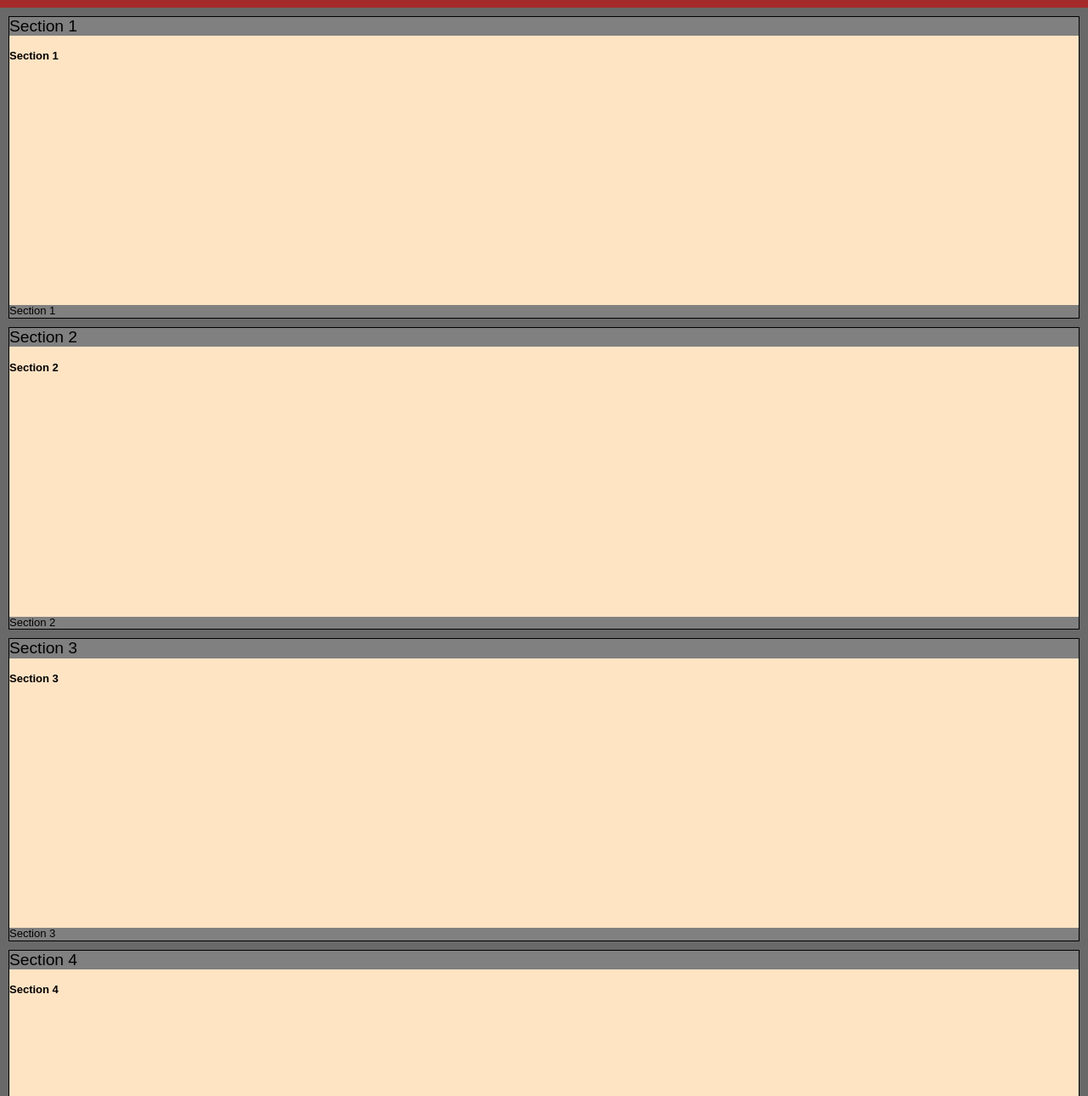
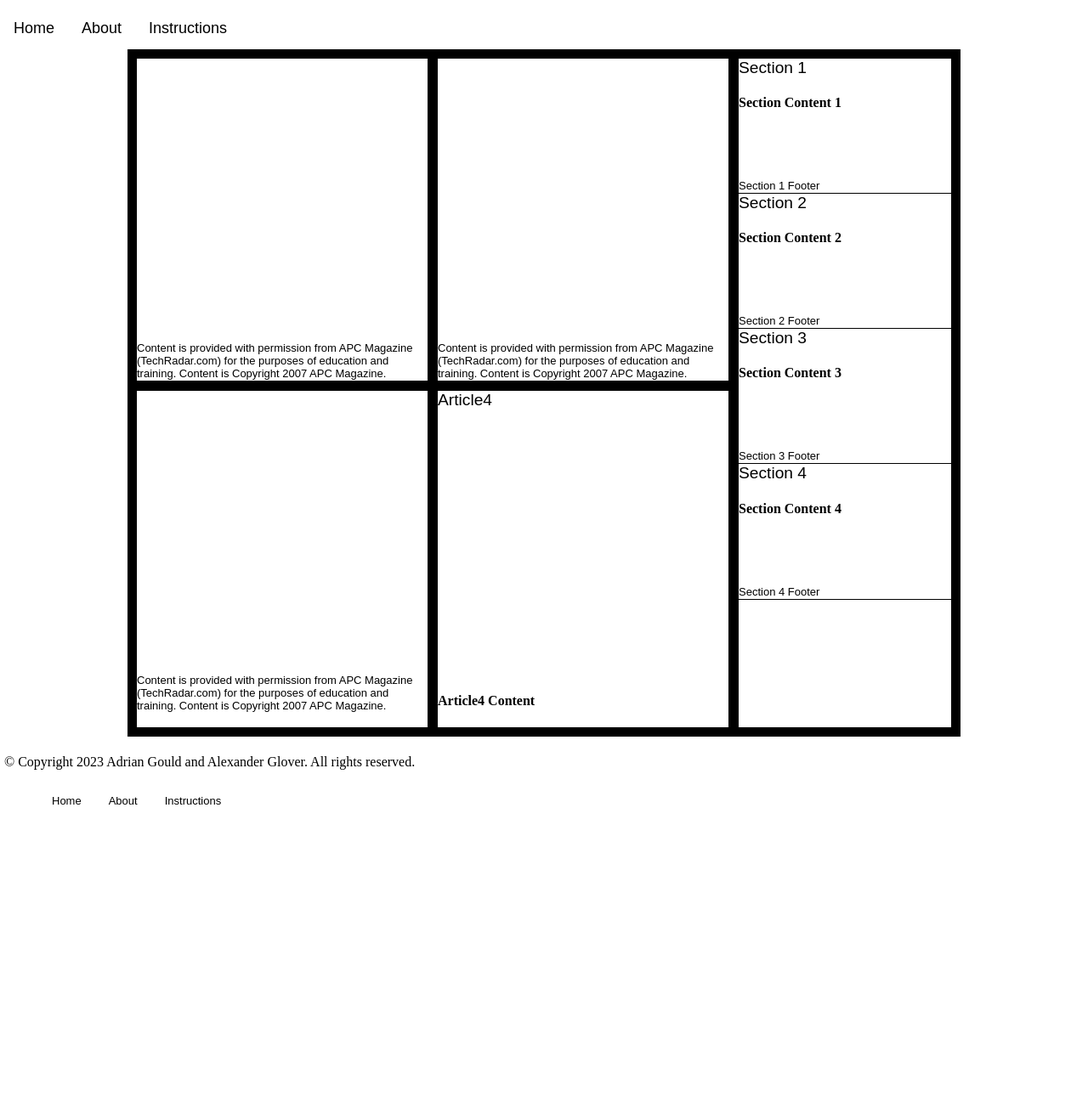
Before and after one commit to GooseTafe/web_tech, a plain HTML site: page index.html in a window 1280 px wide. Shown: the part 69-1359 px from the top of the page at 85% size. After the commit the page ends 1036 px from the top, so only its background shows below. Drawn offline with Linux system fonts and the light colour scheme; files that its build step writes are made by us from their sources.

Commit message:
Chore: lecturer asked to fix missing index.html in phase 2

```diff
--- a/assets/mobile.css
+++ b/assets/mobile.css
@@ -351,7 +351,7 @@ template {
 /*header settings across top of webpage*/
 #header{
     width:100%;
-    background: brown;
+    background: white;
 }
 /*header content settings*/
 #headerContent{
@@ -364,7 +364,7 @@ template {
 /*navigation bar background*/
 #nav{
     width:100%;
-    background-color: green;
+    background-color: white;
 }
 /*navigation content button settings*/
 #navContent{
@@ -403,13 +403,13 @@ li a:hover {
     height: auto;
     display: grid;
     grid-template-columns: auto;
-    background-color: dimgrey;
+    background-color: black;
     padding: 10px;
     gap: 10px 10px;
 }
 /*div box settings*/
 .box{
-    background-color: bisque;
+    background-color: white;
     height: auto;
     width: auto;
     border: 1px solid;
@@ -419,7 +419,7 @@ li a:hover {
 .divHeader{
     font-size: larger;
     font-family: Arial, serif;
-    background-color: grey;
+    background-color: white;
 }
 
 .divContent{
@@ -431,7 +431,7 @@ li a:hover {
 /*Aside settings*/
 #aside{
     display: none;
-    background-color: bisque;
+    background-color: white;
     height: auto;
     width: auto;
     border: 1px solid;
@@ -452,7 +452,7 @@ li a:hover {
 
 /*Footer settings*/
 #footer{
-    background-color: grey;
+    background-color: white;
     padding-top: 5px;
     padding-left: 5px;
     padding-bottom: 45px;
@@ -461,14 +461,14 @@ li a:hover {
 .divFooter{
     font-size: small;
     font-family: Arial, serif;
-    background-color: grey;
+    background-color: white;
     margin-top: auto;
 }
 
 .footerLink{
     font-size: small;
     font-family: Arial, serif;
-    background-color: grey;
+    background-color: white;
     text-decoration: none;
     display: block;
     width: auto;
--- a/index.html
+++ b/index.html
@@ -5,7 +5,7 @@
     <meta name="viewport"
           content="width=device-width, user-scalable=no, initial-scale=1.0, maximum-scale=1.0, minimum-scale=1.0">
     <meta http-equiv="X-UA-Compatible" content="ie=edge">
-    <link rel="stylesheet" href="../phase-2/assets/mobile.css">
+    <link rel="stylesheet" href="../phase-2/assets/website.css">
     <title>ALEXANDER GLOVER | Web Tech | Cert 4 Prog</title>
 </head>
 <body>
@@ -20,30 +20,34 @@
             <li><a href="#">Home</a></li>
             <li><a href="#">About</a></li>
             <li><a href="#">Instructions</a></li>
+
         </ul>
     </div>
 </nav>
 <div id="main" class="grid-container">
-    <div class="box" id="article1">
-        <header class="divHeader">Section 1</header>
-        <article class="divContent"><h4>Section 1</h4></article>
-        <footer class="divFooter">Section 1</footer>
-    </div>
-    <div class="box" id="article2">
-        <header class="divHeader">Section 2</header>
-        <article class="divContent"><h4>Section 2</h4></article>
-        <footer class="divFooter">Section 2</footer>
-    </div>
-    <div class="box" id="article3">
-        <header class="divHeader">Section 3</header>
-        <article class="divContent"><h4>Section 3</h4></article>
-        <footer class="divFooter">Section 3</footer>
-    </div>
-    <div class="box" id="article4">
-        <header class="divHeader">Section 4</header>
-        <article class="divContent"><h4>Section 4</h4></article>
-        <footer class="divFooter">Article 4 Footer</footer>
-    </div>
+    <article class="box" id="article1">
+        <header class="divHeader"></header>
+        <p class="divContent"><h4></h4></p>
+        <footer class="divFooter">Content is provided with permission from APC Magazine (TechRadar.com) for the
+            purposes of education and training. Content is Copyright 2007 APC Magazine.</footer>
+    </article>
+    <article class="box" id="article2">
+        <header class="divHeader"></header>
+        <p class="divContent"><h4></h4></p>
+        <footer class="divFooter">Content is provided with permission from APC Magazine (TechRadar.com) for the
+            purposes of education and training. Content is Copyright 2007 APC Magazine.</footer>
+    </article>
+    <article class="box" id="article3">
+        <header class="divHeader"></header>
+        <p class="divContent"><h4></h4></p>
+        <footer class="divFooter">Content is provided with permission from APC Magazine (TechRadar.com) for the
+            purposes of education and training. Content is Copyright 2007 APC Magazine.</footer>
+    </article>
+    <article class="box" id="article4">
+        <header class="divHeader">Article4</header>
+        <p class="divContent"><h4>Article4 Content</h4></p>
+<!--        <footer class="divFooter">Article 4 Footer</footer>-->
+    </article>
     <aside class="aside" id="aside">
         <section class="asideSection">
             <header class="divHeader">Section 1</header>
```
Also changed, not shown: 1 other file.
